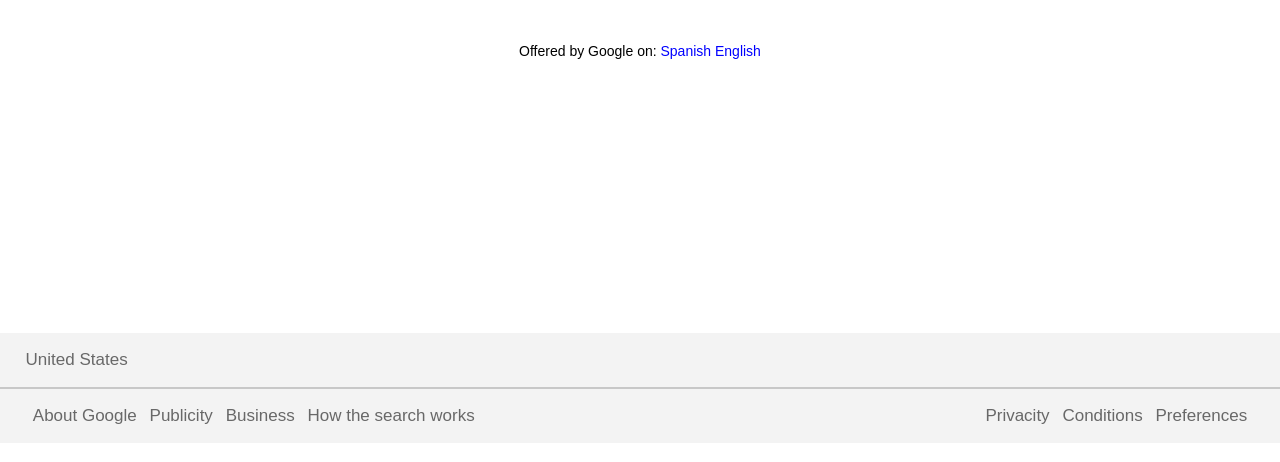
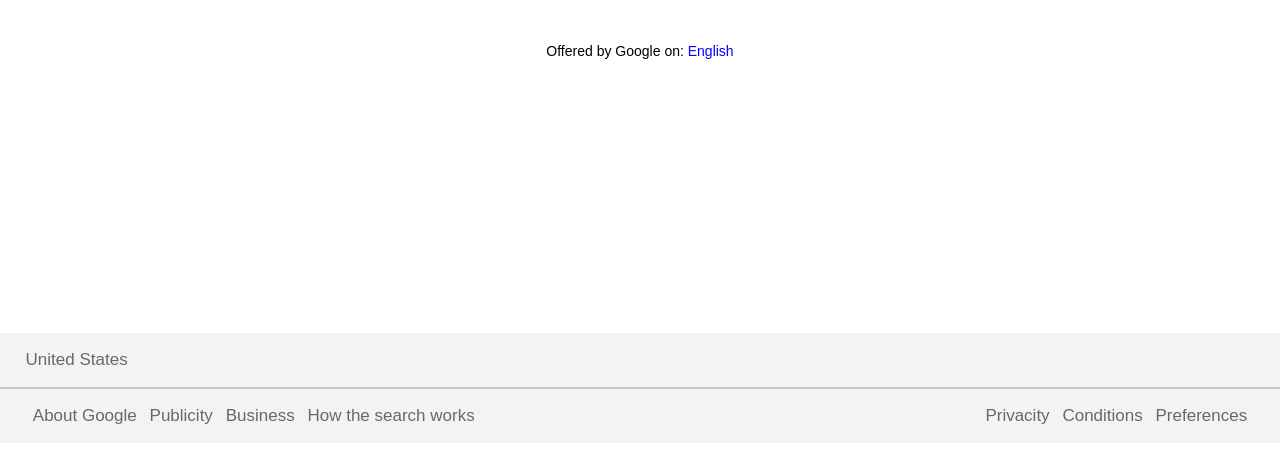
Before and after one commit to anotheraffo/google-homepage, a plain HTML site: page index.html in a window 1280 px wide. Shown: the part 334-796 px from the top of the page. Drawn offline with Linux system fonts and the light colour scheme.

Commit message:
Remove spanish option

```diff
--- a/index.html
+++ b/index.html
@@ -46,7 +46,7 @@
                 </form> <br> <br>
 
                 <p>
-                    Offered by Google on: <a> Spanish </a>   <a> English</a>
+                    Offered by Google on: <a> English</a>
                 </p>
             </section>
 
```
